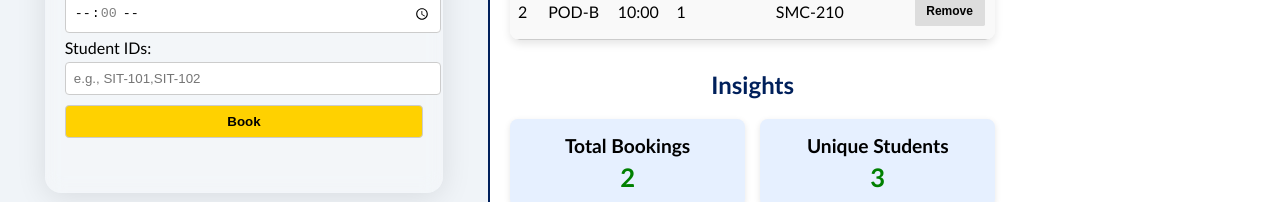
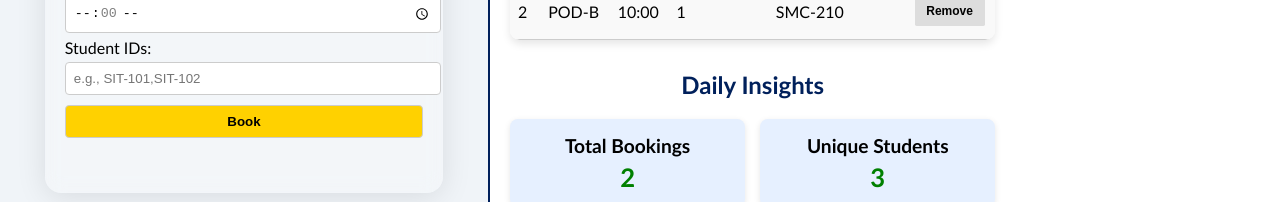
Before and after one commit to slyamo/Study-Pods, a plain HTML site: page index.html in a window 1280 px wide. Shown: the part 252-454 px from the top of the page. Drawn offline with Linux system fonts and the light colour scheme.

Commit message:
Update index.html

```diff
--- a/index.html
+++ b/index.html
@@ -269,7 +269,7 @@
       </table>
 
       <div id="insights">
-        <h2>Insights</h2>
+        <h2>Daily Insights</h2>
         <div id="statsGrid">
           <div class="stat-box">
             <strong>Total Bookings</strong>
```
